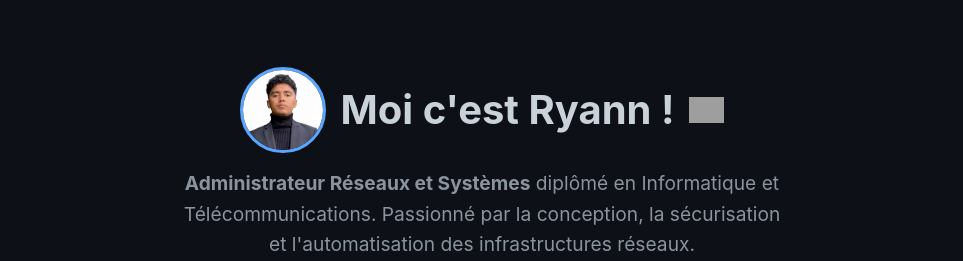
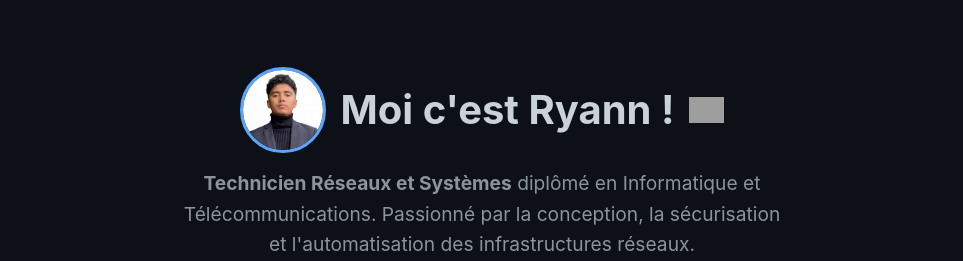
Before and after one commit to ryann-netadmin/ryann-netadmin.github.io, a plain HTML site: page index.html in a window 1280 px wide. Shown: the top 261 px of the page, without its empty margins (158-1121 px from the left). Drawn offline with Linux system fonts and the light colour scheme; grey boxes are pictures that could not be loaded.

Commit message:
Update title and profession in index.html

```diff
--- a/index.html
+++ b/index.html
@@ -3,7 +3,7 @@
 <head>
     <meta charset="UTF-8">
     <meta name="viewport" content="width=device-width, initial-scale=1.0">
-    <title>Ryann | Administrateur Réseaux et Systèmes</title>
+    <title>Ryann | Technicien Réseaux et Systèmes</title>
     <!-- Chargement des icônes FontAwesome -->
     <script src="https://cdnjs.cloudflare.com/ajax/libs/font-awesome/6.4.0/js/all.min.js"></script>
     <!-- Liaison avec ton fichier CSS séparé -->
@@ -19,7 +19,7 @@
             <img src="https://media.giphy.com/media/hvRJCLFzcasr6/giphy.gif" width="35px" alt="Wave">
         </h1>
         <p class="subtitle">
-            <strong>Administrateur Réseaux et Systèmes</strong> diplômé en Informatique et Télécommunications.
+            <strong>Technicien Réseaux et Systèmes</strong> diplômé en Informatique et Télécommunications.
             Passionné par la conception, la sécurisation et l'automatisation des infrastructures réseaux.
         </p>
         <div class="social-links">
```
